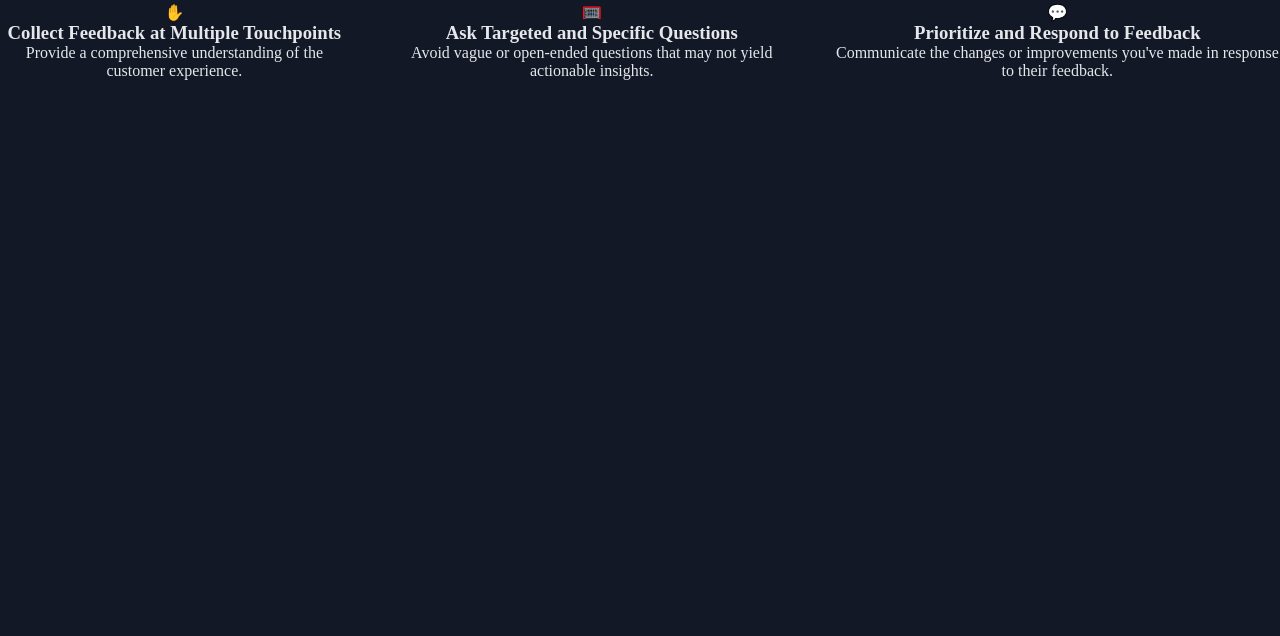
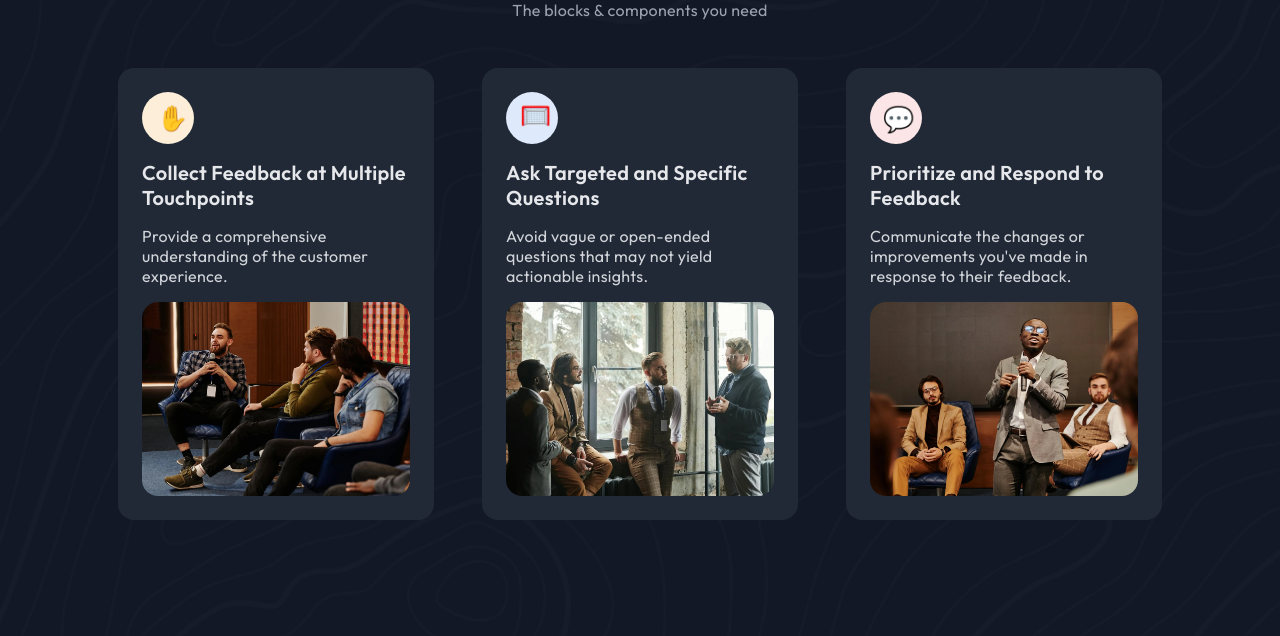
Before and after one commit to nadya-fd/DevChNew-SimpleFeatureSection-7, a plain HTML site: page index.html in a window 1280 px wide. Shown: the part 164-800 px from the top of the page. Drawn offline with Linux system fonts and the light colour scheme.

Commit message:
last changes

```diff
--- a/index.html
+++ b/index.html
@@ -16,32 +16,34 @@
   <body>
     <header>
       <h1 class="title">Quality feedbacks for your SaaS products</h1>
-      <p>The blocks & components you need</p>
+      <p class="titleDescription">The blocks & components you need</p>
     </header>
     <main>
       <section class="sectionOne">
-        <div class="iconOne">✋</div>
-        <h3 class="subTitleOne">Collect Feedback at Multiple Touchpoints</h3>
-        <p>Provide a comprehensive understanding of the customer experience.</p>
-        <img class="imgOne" src="photo_1@2x.png" alt="" />
+        <div class="icon iconOne">✋</div>
+        <h3 class="supTitle">Collect Feedback at Multiple Touchpoints</h3>
+        <p class="description">
+          Provide a comprehensive understanding of the customer experience.
+        </p>
+        <img class="img" src="resources/photo_1@2x.png" alt="" />
       </section>
       <section class="sectionTwo">
-        <div class="iconTwo">🥅</div>
-        <h3 class="subTitleTwo">Ask Targeted and Specific Questions</h3>
-        <p>
+        <div class="icon iconTwo">🥅</div>
+        <h3 class="supTitle">Ask Targeted and Specific Questions</h3>
+        <p class="description">
           Avoid vague or open-ended questions that may not yield actionable
           insights.
         </p>
-        <img class="imgTwo" src="photo_2@2x.png" alt="" />
+        <img class="img" src="resources/photo_2@2x.png" alt="" />
       </section>
       <section class="sectionThree">
-        <div class="iconThree">💬</div>
-        <h3 class="subTitleThree">Prioritize and Respond to Feedback</h3>
-        <p>
+        <div class="icon iconThree">💬</div>
+        <h3 class="supTitle">Prioritize and Respond to Feedback</h3>
+        <p class="description">
           Communicate the changes or improvements you've made in response to
           their feedback.
         </p>
-        <img class="imgThree" src="photo_3@2x.png" alt="" />
+        <img class="img" src="resources/photo_3@2x.png" alt="" />
       </section>
     </main>
   </body>
--- a/style.css
+++ b/style.css
@@ -4,37 +4,93 @@
   box-sizing: border-box;
 }
 
+@font-face {
+  font-family: 'Outfit';
+  src: url(resources/Outfit-VariableFont_wght.ttf);
+}
+
 body {
+  font-family: 'Outfit';
+  font-weight: 400;
+  font-size: 16px;
   display: flex;
   flex-direction: column;
   align-items: center;
-  text-align: center;
-  color: #e5e7eb;
   height: 100vh;
-  background: #121826 url('Background_image.svg') no-repeat fixed center;
+  background: #121826 url('resources/Background_image@2x.png') center no-repeat;
+  background-size: cover;
+  letter-spacing: 0.3px;
 }
 
 header {
   margin: 48px 0px;
+  text-align: center;
+  max-width: 471px;
 }
 
 .title {
   margin-bottom: 16px;
+  font-size: 40px;
+  font-weight: 600;
+  color: #e5e7eb;
+}
+
+.titleDescription {
+  color: #9da3ae;
 }
 
 main {
   display: flex;
   justify-content: center;
+  flex-wrap: wrap;
   gap: 48px;
 }
 
-.author-info {
-  font-size: 14px;
-  text-align: center;
-  margin-top: 16px;
-  color: rgb(55, 65, 81);
+.icon {
+  width: 52px;
+  height: 52px;
+  border-radius: 50%;
+  font-size: 25px;
 }
 
-.author-info a {
-  text-decoration: none;
+.iconOne {
+  background-color: #fceed8;
+  padding-top: 10px;
+  padding-left: 15px;
 }
+
+.iconTwo {
+  background-color: #dee9fc;
+  padding-top: 7px;
+  padding-left: 14px;
+}
+
+.iconThree {
+  background-color: #fbe5e6;
+  padding-top: 11px;
+  padding-left: 13px;
+}
+
+section {
+  padding: 24px;
+  background-color: #212936;
+  max-width: 316px;
+  border-radius: 16px;
+  display: flex;
+  flex-direction: column;
+  gap: 16px;
+}
+
+.supTitle {
+  font-size: 20px;
+  font-weight: 600;
+  color: #e5e7eb;
+}
+
+.description {
+  color: #d2d5da;
+}
+
+.img {
+  border-radius: 16px;
+}
```
